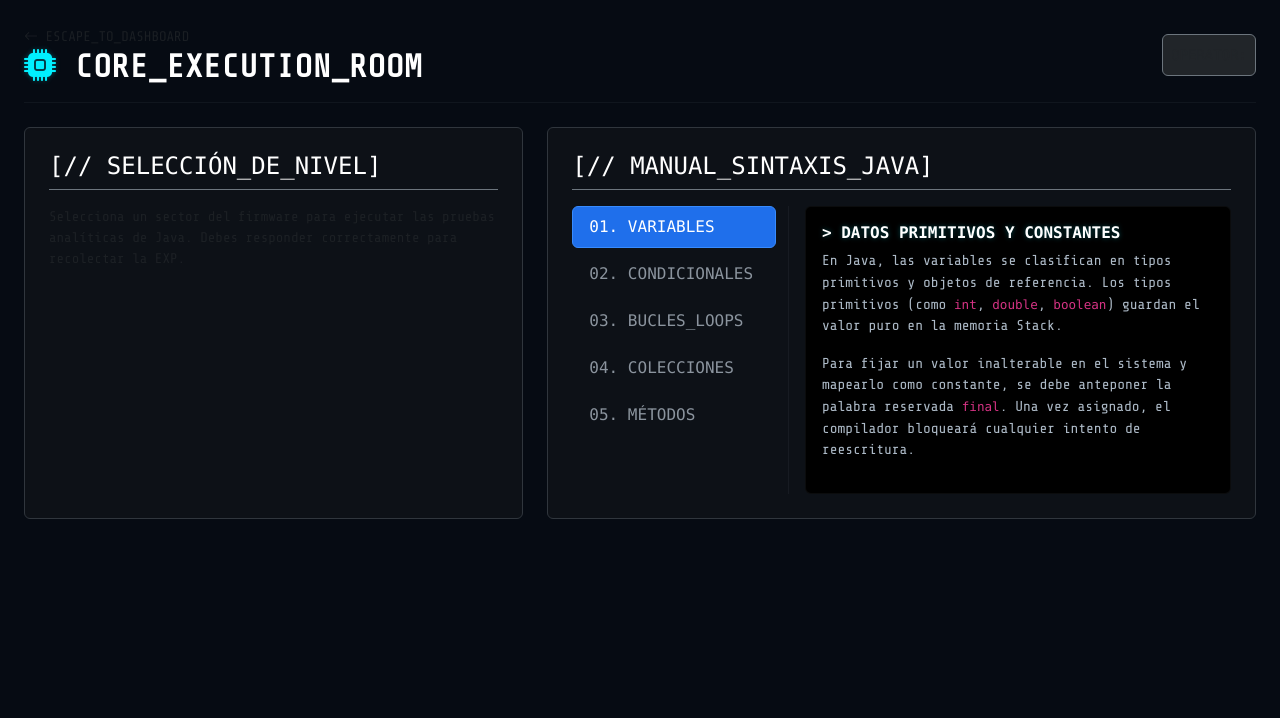
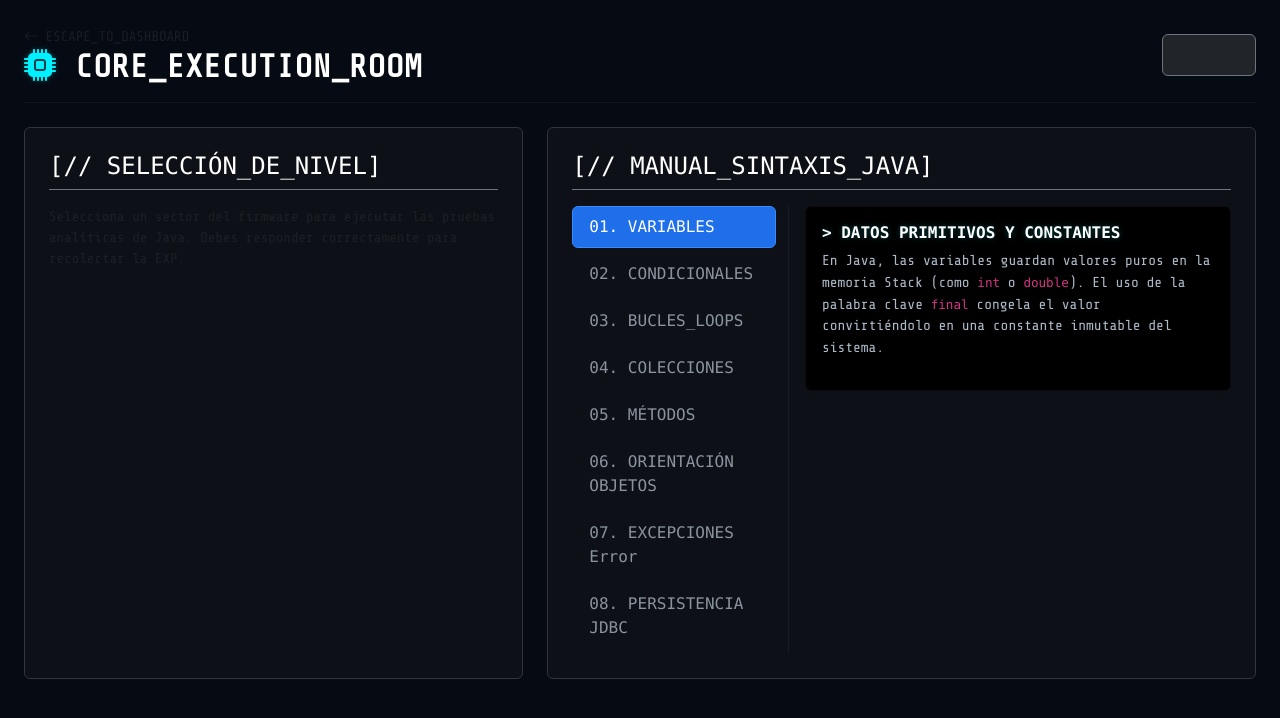
Before and after one commit to joelArchila-2022283/Kinal-Code-Quest-65th-Aviersary-v.01, a Spring app: template KinalCodeQuest/src/main/resources/templates/game/play.html in a window 1280 px wide. Shown: the top 718 px of the page. Run offline with Thymeleaf, Linux system fonts and the light colour scheme; the template is opened without the code that fills it, so the values that code supplies are empty.

Commit message:
ui: optimizar componentes y scripts en play.html

```diff
--- a/KinalCodeQuest/src/main/resources/templates/game/play.html
+++ b/KinalCodeQuest/src/main/resources/templates/game/play.html
@@ -69,6 +69,9 @@
                             <button class="nav-link font-monospace" id="tab-bucles" data-bs-toggle="pill" data-bs-target="#content-bucles" type="button" role="tab">03. BUCLES_LOOPS</button>
                             <button class="nav-link font-monospace" id="tab-colecciones" data-bs-toggle="pill" data-bs-target="#content-colecciones" type="button" role="tab">04. COLECCIONES</button>
                             <button class="nav-link font-monospace" id="tab-metodos" data-bs-toggle="pill" data-bs-target="#content-metodos" type="button" role="tab">05. MÉTODOS</button>
+                            <button class="nav-link font-monospace" id="tab-poo" data-bs-toggle="pill" data-bs-target="#content-poo" type="button" role="tab">06. ORIENTACIÓN OBJETOS</button>
+                            <button class="nav-link font-monospace" id="tab-excepciones" data-bs-toggle="pill" data-bs-target="#content-excepciones" type="button" role="tab">07. EXCEPCIONES Error</button>
+                            <button class="nav-link font-monospace" id="tab-jdbc" data-bs-toggle="pill" data-bs-target="#content-jdbc" type="button" role="tab">08. PERSISTENCIA JDBC</button>
                         </div>
                     </div>
                     <div class="col-md-8 border-start border-secondary border-opacity-10 ps-3">
@@ -76,40 +79,45 @@
 
                             <div class="tab-pane fade show active" id="content-variables" role="tabpanel">
                                 <h6 class="text-white font-monospace fw-bold mb-2 text-neon-cyan">> DATOS PRIMITIVOS Y CONSTANTES</h6>
-                                <p>En Java, las variables se clasifican en tipos primitivos y objetos de referencia. Los tipos primitivos (como <code>int</code>, <code>double</code>, <code>boolean</code>) guardan el valor puro en la memoria Stack.</p>
-                                <p>Para fijar un valor inalterable en el sistema y mapearlo como constante, se debe anteponer la palabra reservada <code>final</code>. Una vez asignado, el compilador bloqueará cualquier intento de reescritura.</p>
+                                <p>En Java, las variables guardan valores puros en la memoria Stack (como <code>int</code> o <code>double</code>). El uso de la palabra clave <code>final</code> congela el valor convirtiéndolo en una constante inmutable del sistema.</p>
                             </div>
 
                             <div class="tab-pane fade" id="content-control" role="tabpanel">
                                 <h6 class="text-white font-monospace fw-bold mb-2 text-neon-cyan">> TOMA DE DECISIONES DE FLUJO</h6>
-                                <p>La compuerta lógica básica es el bloque <code>if-else</code>. Evalúa una expresión booleana para bifurcar el comportamiento del sistema informático.</p>
-                                <p>Para evaluar múltiples opciones basadas en una única variable limpia, la alternativa estructurada es el bloque <code>switch</code>, el cual optimiza los saltos de instrucción en bytecode.</p>
+                                <p>El flujo básico se ramifica mediante la compuerta lógica condicional <code>if-else</code> o a través de bloques indexados de tipo <code>switch</code> para optimizar bytecode.</p>
                             </div>
 
                             <div class="tab-pane fade" id="content-bucles" role="tabpanel">
                                 <h6 class="text-white font-monospace fw-bold mb-2 text-neon-cyan">> ITERACIÓN Y REPETICIÓN</h6>
-                                <p>Java cuenta con tres herramientas de iteración nativas:</p>
-                                <ul>
-                                    <li><code>for</code>: Ideal cuando la cantidad de ciclos es conocida mediante un contador.</li>
-                                    <li><code>while</code>: Evalúa la expresión al inicio; si es falsa desde el principio, el bloque jamás se ejecuta.</li>
-                                    <li><code>do-while</code>: Evalúa la condición al final, asegurando que el código se ejecute <strong>al menos una vez</strong> de forma obligatoria.</li>
-                                </ul>
+                                <p>Bucle <code>for</code> (ciclos fijos con contador), <code>while</code> (evaluación al inicio) y el ciclo <code>do-while</code> (evalúa al final, asegurando <strong>al menos una ejecución obligatoria</strong>).</p>
                             </div>
 
                             <div class="tab-pane fade" id="content-colecciones" role="tabpanel">
                                 <h6 class="text-white font-monospace fw-bold mb-2 text-neon-cyan">> ESTRUCTURAS DINÁMICAS DE DATOS</h6>
-                                <p>A diferencia de los arreglos estáticos, el framework de colecciones maneja memoria dinámica estructurada:</p>
-                                <ul>
-                                    <li><code>ArrayList</code>: Crece o se reduce dinámicamente según se requiera con los métodos nativos <code>.add()</code> y <code>.remove()</code>.</li>
-                                    <li><code>HashMap</code>: Guarda pares clave-valor indexados, optimizando la búsqueda directa de elementos en un tiempo computacional constante <code>O(1)</code>.</li>
-                                </ul>
+                                <p>Manejo de memoria dinámica: <code>ArrayList</code> ofrece redimensionamiento elástico automático. <code>HashMap</code> asocia llaves hashing únicas con sus respectivos objetos logrando búsquedas en complejidad óptima <code>O(1)</code>.</p>
                             </div>
 
                             <div class="tab-pane fade" id="content-metodos" role="tabpanel">
                                 <h6 class="text-white font-monospace fw-bold mb-2 text-neon-cyan">> MODULARIZACIÓN Y FIRMAS DE RETORNO</h6>
-                                <p>Los métodos empaquetan bloques de lógica reutilizables en el firmware. Es obligatorio declarar el tipo de datos preciso que regresará el flujo mediante la palabra reservada <code>return</code> (como <code>int</code>, <code>String</code> o <code>boolean</code>).</p>
-                                <p>Si la función ejecuta una rutina directa sin retornar ningún valor al flujo del sistema, se declara con la palabra clave <code>void</code>.</p>
+                                <p>Bloques lógicos reutilizables. Requieren definir en su firma el tipo de dato explícito a regresar con la cláusula <code>return</code> o marcarse como <code>void</code> si son rutinas directas sin retorno.</p>
                             </div>
+
+                            <div class="tab-pane fade" id="content-poo" role="tabpanel">
+                                <h6 class="text-white font-monospace fw-bold mb-2 text-neon-cyan">> PILARES POO: CLASES, HERENCIA Y ACCESOS</h6>
+                                <p>Los objetos nacen en la memoria Heap usando el operador <code>new</code>. Mediante <code>extends</code> una subclase hereda comportamientos del padre. Los modificadores (como <code>private</code>) protegen los datos internos (Encapsulamiento).</p>
+                            </div>
+
+                            <div class="tab-pane fade" id="content-excepciones" role="tabpanel">
+                                <h6 class="text-white font-monospace fw-bold mb-2 text-neon-cyan">> COMPUERTAS DE SEGURIDAD (TRY-CATCH-FINALLY)</h6>
+                                <p>Las excepciones controlan fallos en tiempo de ejecución. El código inestable se encierra en un <code>try</code>, el error se procesa en el <code>catch</code>, y los flujos abiertos de memoria se clausuran limpiamente dentro del bloque <code>finally</code>.</p>
+                            </div>
+
+                            <div class="tab-pane fade" id="content-jdbc" role="tabpanel">
+                                <h6 class="text-white font-monospace fw-bold mb-2 text-neon-cyan">> ACCESO A DATOS PERSISTENTES (JDBC)</h6>
+                                <p>Para transferir registros del software a la base de datos MySQL, se levantan conexiones a través de drivers JDBC. Las consultas parametrizadas se orquestan mediante objetos de tipo <code>PreparedStatement</code> para blindar la base de datos.</p>
+                            </div>
+
+                        </div>
 
                         </div>
                     </div>
```
